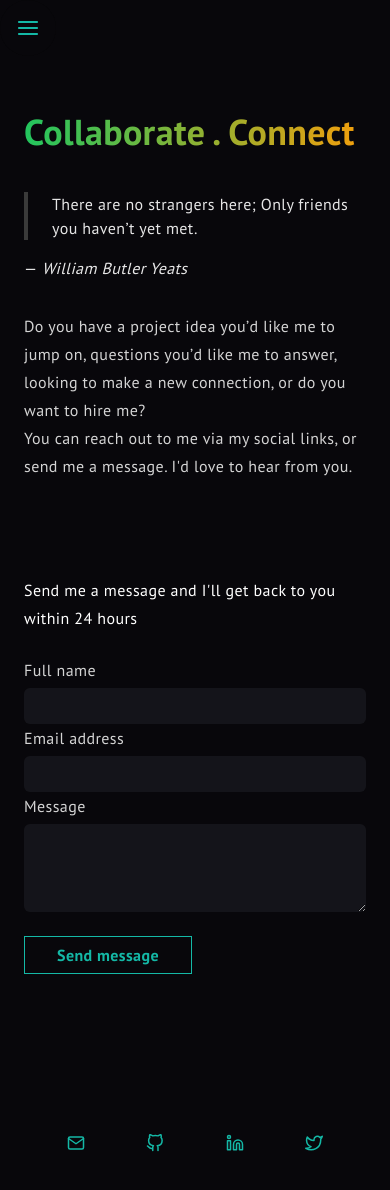
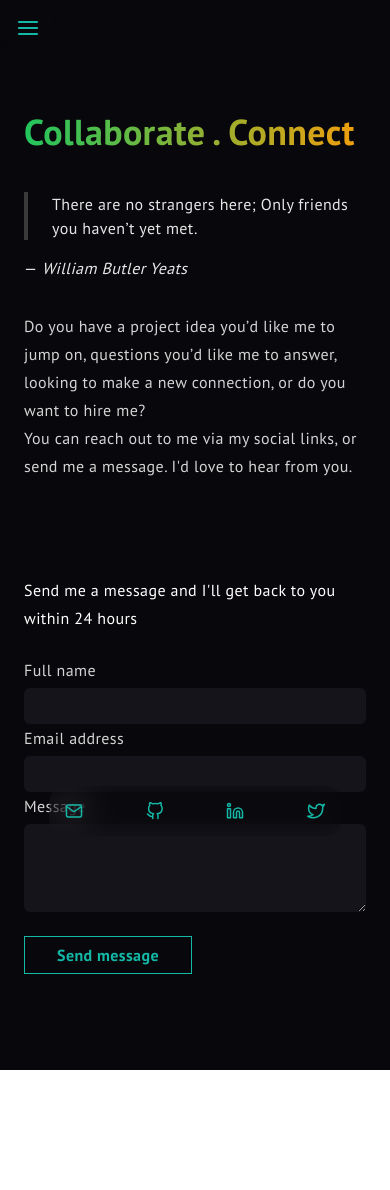
Before and after one commit to deyemiobaa/sa-portfolio, a React (Vite) app: page /contact in a window 390 px wide. Shown: the top 1190 px of the page. After the commit the page ends 1070 px from the top, so only its background shows below. Built offline with nearby package versions, Linux system fonts and the light colour scheme.

Commit message:
add fixed nav bar for mobile

```diff
--- /dev/null
+++ b/src/components/mobile-social-nav.js
@@ -0,0 +1,10 @@
+import React from "react";
+import SocialIcons from "../components/icons";
+
+export default function MobileSocialNav() {
+  return (
+    <div className="lg:hidden flex justify-between w-3/4 mx-auto p-4 fixed bottom-2 inset-x-0 backdrop-blur-lg rounded-2xl z-10">
+      <SocialIcons />
+    </div>
+  );
+}
--- a/src/pages/about.js
+++ b/src/pages/about.js
@@ -1,5 +1,5 @@
 import React from "react";
-import SocialIcons from "../components/icons";
+import MobileSocialNav from "../components/mobile-social-nav";
 import myphoto from '../assets/images/potr.jpg';
 import gym from '../assets/images/gym.jpg';
 import bball from '../assets/images/bball.jpg';
@@ -32,9 +32,7 @@ export default function About() {
           <img src={myphoto} alt="Headshot" className="w-36 h-auto rounded-full md:rounded-2xl md:w-auto" />
         </div>
       </div>
-      <div className="lg:hidden flex justify-between w-3/4 self-center mt-20">
-        <SocialIcons />
-      </div>
+      <MobileSocialNav />
     </div>
   );
 }
--- a/src/pages/contact.js
+++ b/src/pages/contact.js
@@ -1,6 +1,6 @@
 import React from "react";
-import SocialIcons from "../components/icons";
 import Form from "../components/form";
+import MobileSocialNav from "../components/mobile-social-nav";
 
 export default function Contact() {
   return (
@@ -18,9 +18,7 @@ export default function Contact() {
         <p className="">You can reach out to me via my social links, or send me a message. I'd love to hear from you.</p>
         <Form />
       </div>
-      <div className="lg:hidden flex justify-between w-3/4 mx-auto my-16">
-        <SocialIcons />
-      </div>
+      <MobileSocialNav />
     </div>
   );
 }
--- a/src/pages/welcome.js
+++ b/src/pages/welcome.js
@@ -1,6 +1,6 @@
 import React from "react";
-import SocialIcons from "../components/icons";
 import Form from "../components/form";
+import MobileSocialNav from "../components/mobile-social-nav";
 import { skills, techSkills } from "../assets/data/data";
 import { Link } from "react-router-dom";
 
@@ -45,9 +45,7 @@ export default function Welcome() {
         </div>
         <Form />
       </div>
-      <div className="lg:hidden flex justify-between w-3/4 mx-auto my-16">
-        <SocialIcons />
-      </div>
+      <MobileSocialNav />
     </div>
   );
 }
```
Also changed, not shown: 4 other files (tests, documents, lock files or other folders).
